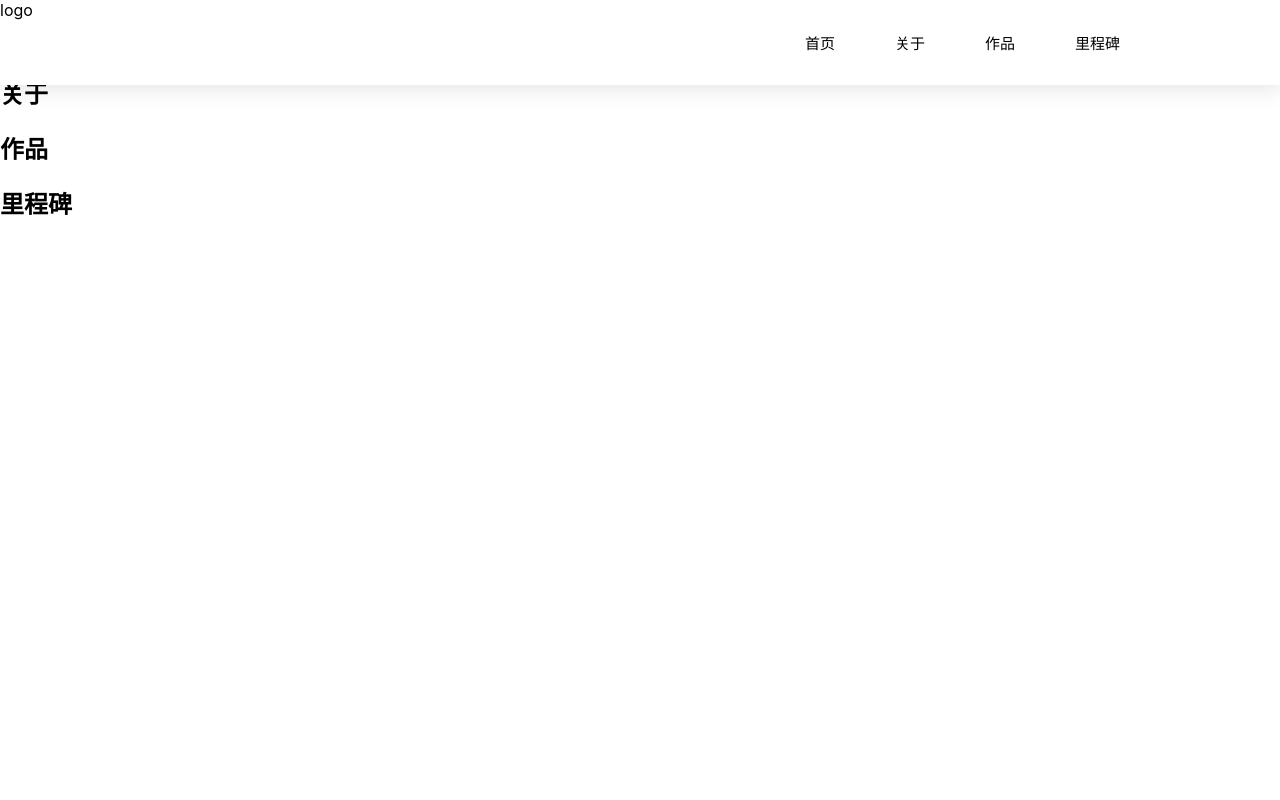
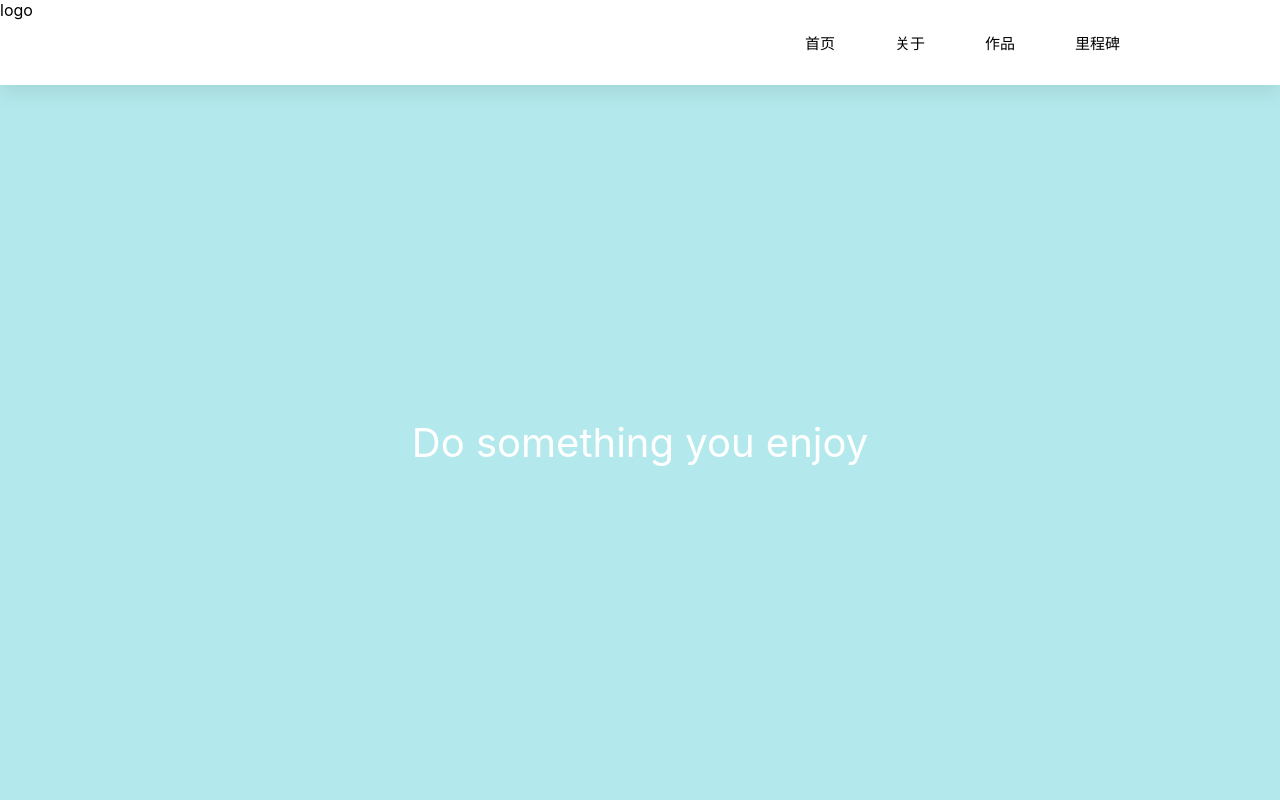
Before and after one commit to caizichen1/my-homepage, a React app: page / in a window 1280 px wide. Shown: the top 800 px of the page. Built offline with nearby package versions, Linux system fonts and the light colour scheme.

Commit message:
feat:首页框架设计

```diff
--- a/src/components/Home/index.jsx
+++ b/src/components/Home/index.jsx
@@ -1,9 +1,12 @@
 import React, { useState } from 'react';
+import "./index.less"
 
 export default function Home() {
   return (
-    <div>
-      <h2>首页</h2>
+    <div className="home">
+      <div className="home-title">
+        Do something you enjoy
+      </div>
     </div>
   );
 }
--- /dev/null
+++ b/src/components/Home/index.less
@@ -0,0 +1,14 @@
+.home{
+  width: 100%;
+  margin-top: 85px;
+  background-color: #b3e9ec;
+  height: calc(100vh - 85px);
+  display: flex;
+  justify-content: center;
+  align-items: center;
+}
+
+.home-title{
+  font-size: 40px;
+  color: #ffffff;
+}
```
